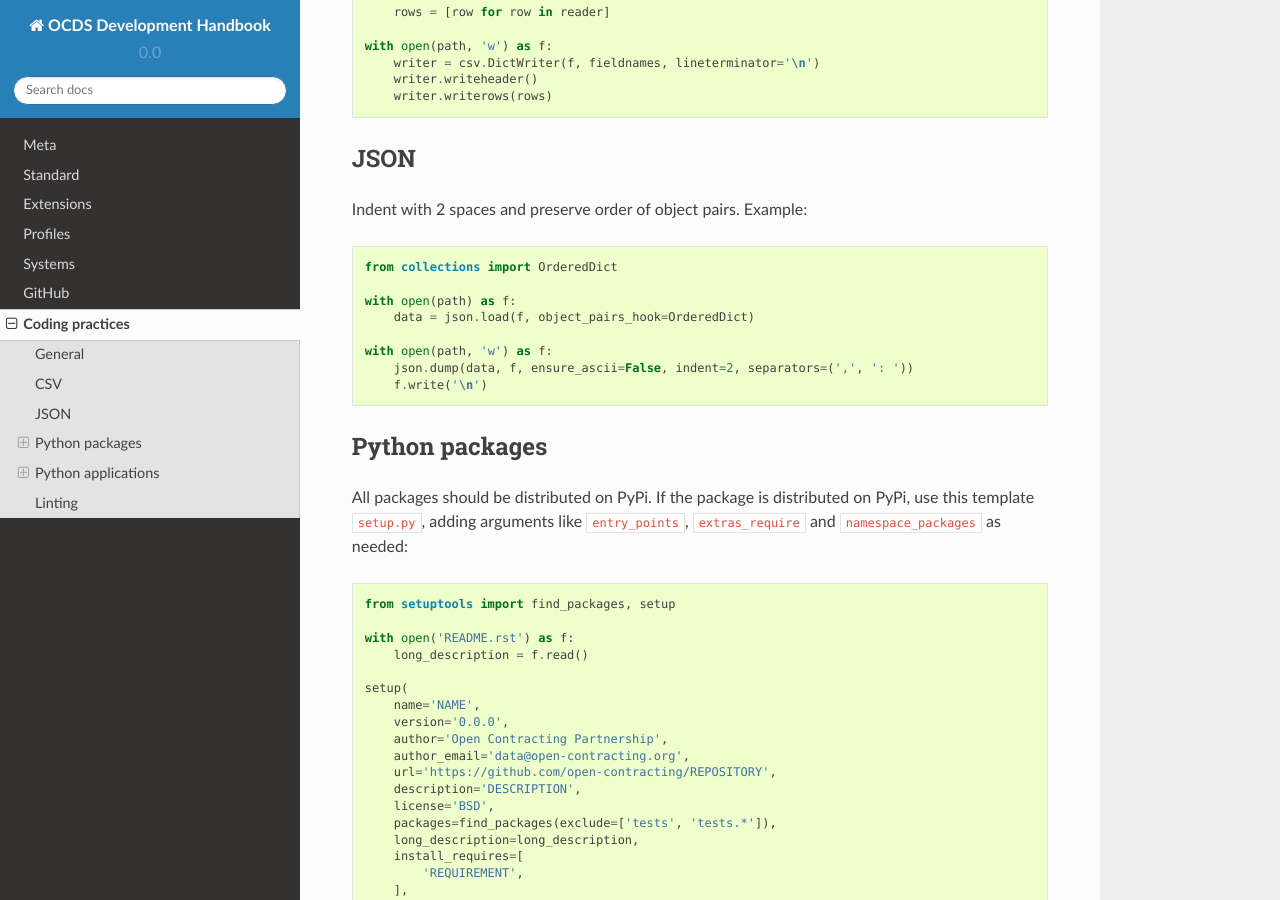
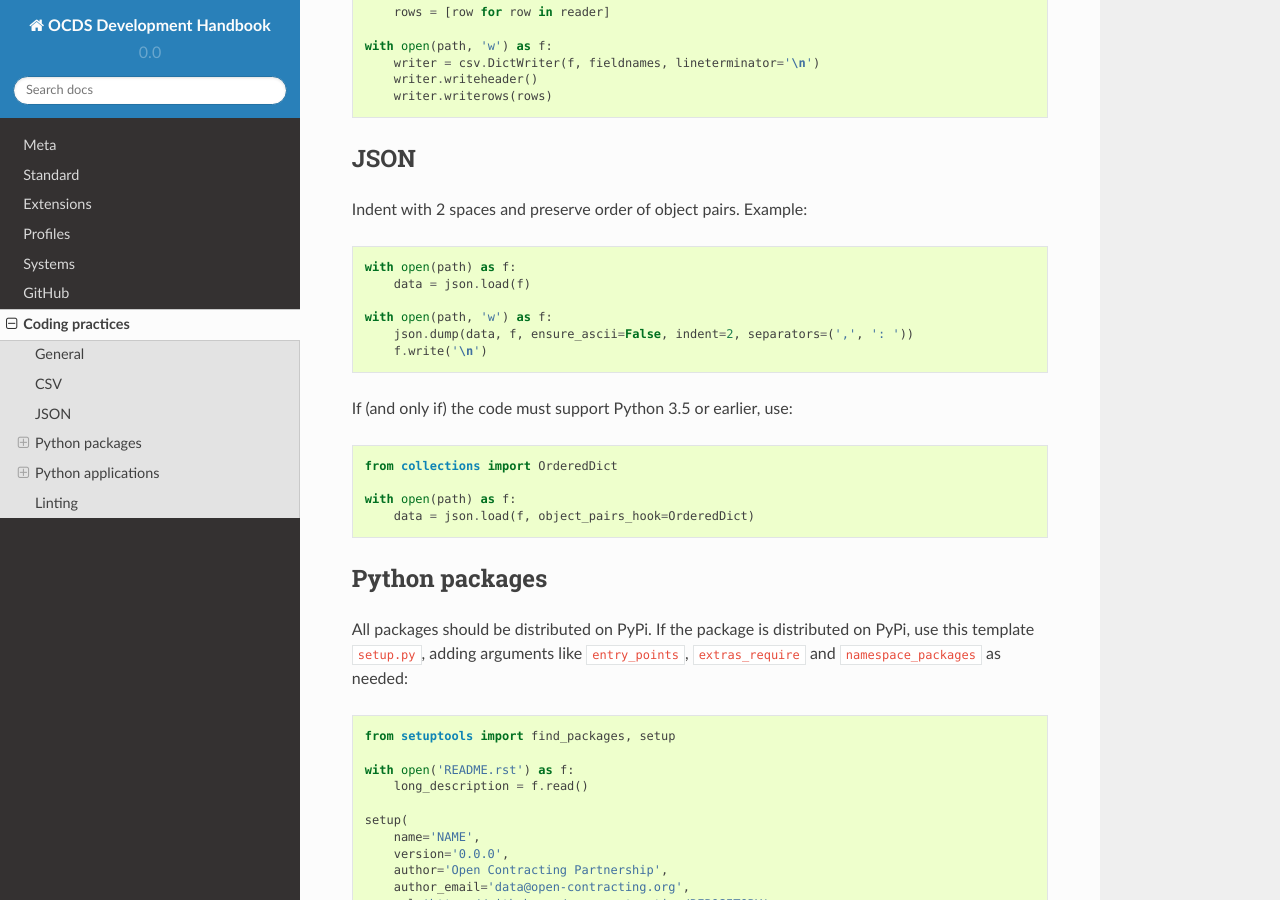
Before and after one commit to open-contracting/standard-development-handbook, a Sphinx documentation site: the page built from docs/coding/index.md, in a window 1280 px wide and 900 px high, scrolled down 500 px. Built offline with Sphinx 7.4.7 and the Read the Docs theme 2.0.0, drawn with Linux system fonts in a browser that asks for light colours.

Commit message:
Update usage of OrderedDict

````diff
--- a/docs/coding/index.md
+++ b/docs/coding/index.md
@@ -26,14 +26,21 @@ with open(path, 'w') as f:
 Indent with 2 spaces and preserve order of object pairs. Example:
 
 ```python
+with open(path) as f:
+    data = json.load(f)
+
+with open(path, 'w') as f:
+    json.dump(data, f, ensure_ascii=False, indent=2, separators=(',', ': '))
+    f.write('\n')
+```
+
+If (and only if) the code must support Python 3.5 or earlier, use:
+
+```python
 from collections import OrderedDict
 
 with open(path) as f:
     data = json.load(f, object_pairs_hook=OrderedDict)
-
-with open(path, 'w') as f:
-    json.dump(data, f, ensure_ascii=False, indent=2, separators=(',', ': '))
-    f.write('\n')
 ```
 
 ## Python packages
````
